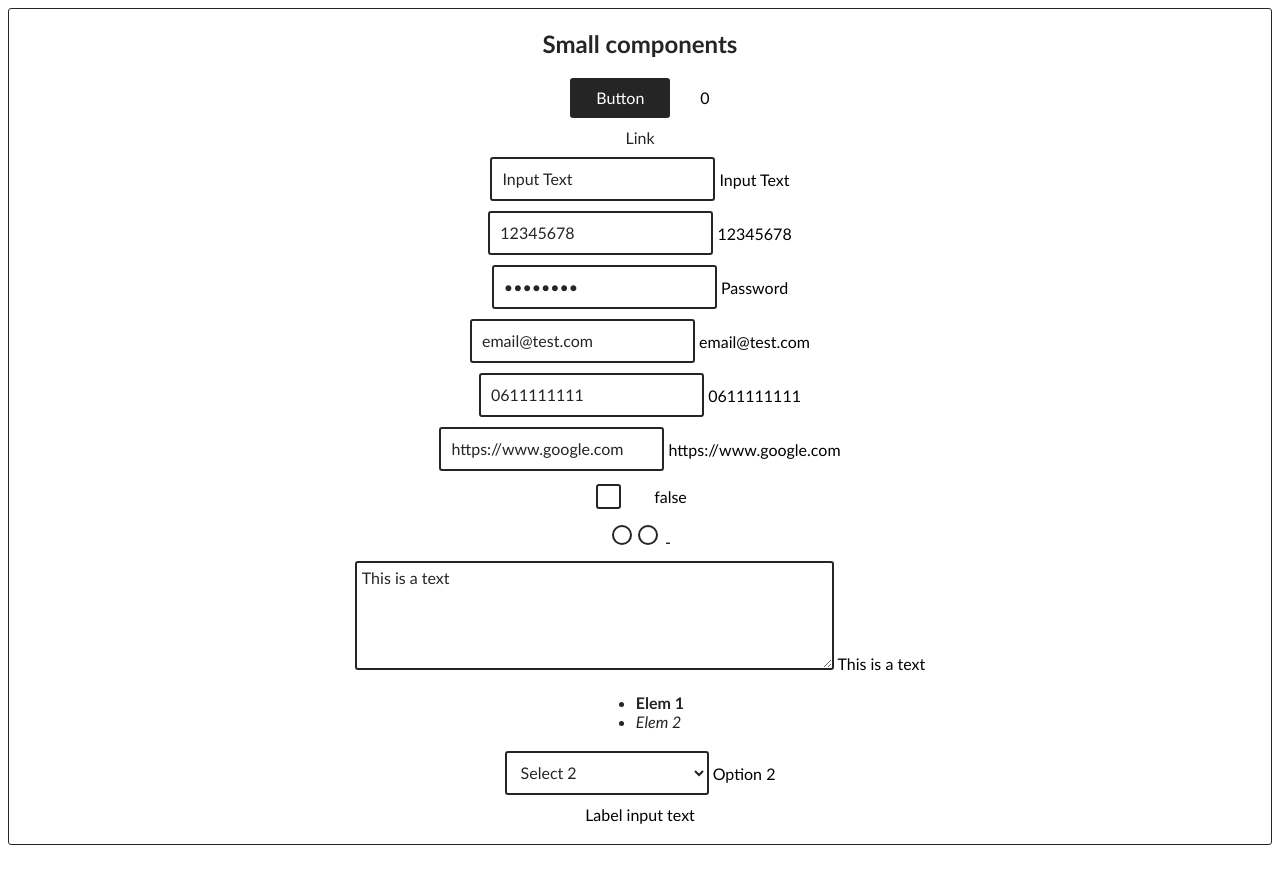
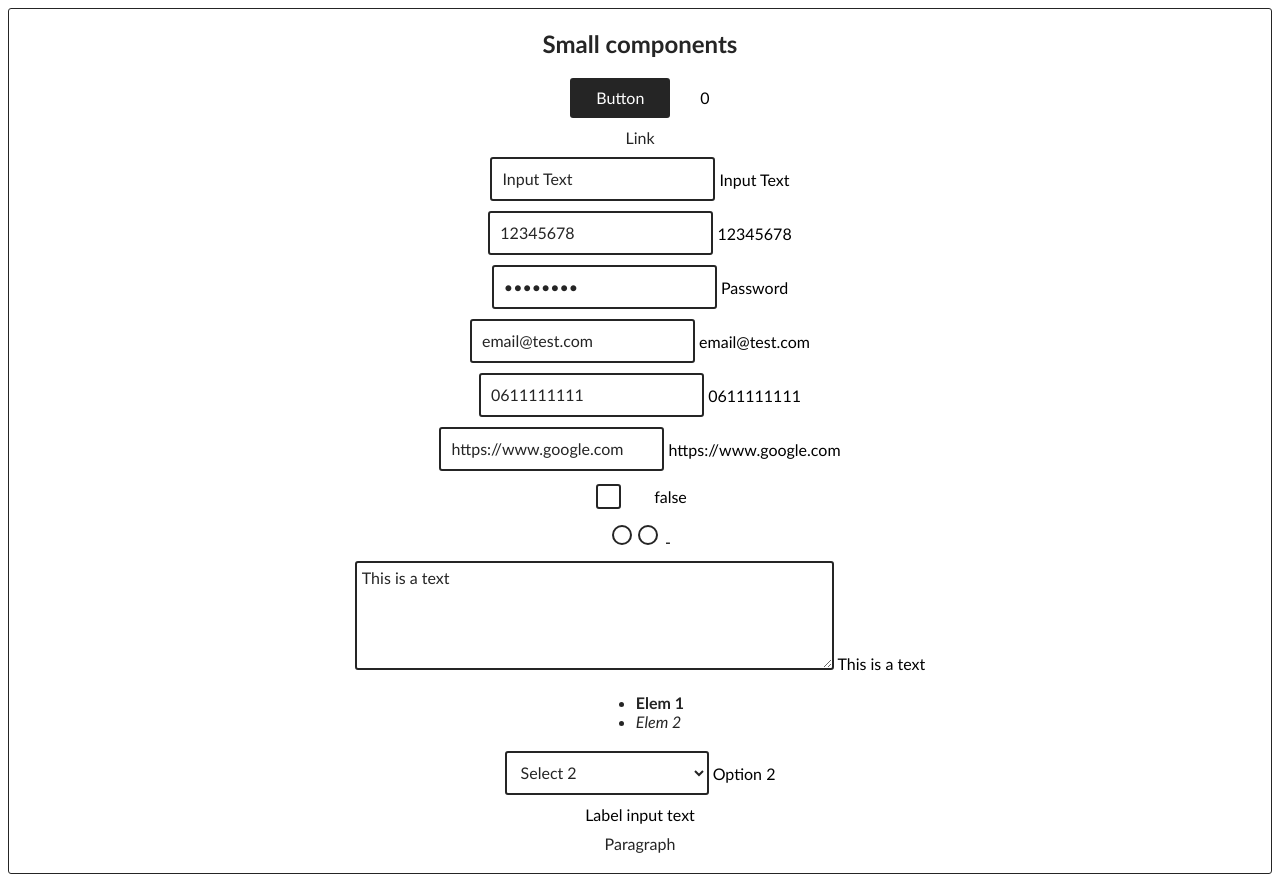
Before and after one commit to 09TT09/Personal-Vuejs-Components-Library, a Vue app: page / in a window 1280 px wide. Before the commit the page ends 853 px from the top, so only its background shows below. Built offline with nearby package versions, Linux system fonts and the light colour scheme; the HTML template or start-up script is replaced by a standard one.

Commit message:
PVCL add p component - version 0.5.0

```diff
--- a/src/App.vue
+++ b/src/App.vue
@@ -10,6 +10,7 @@
   import Ul from "@/components/small/Ul.vue";
   import Select from "@/components/small/Select.vue";
   import Label from "@/components/small/Label.vue";
+  import P from "@/components/small/P.vue";
 
   const form = reactive({
     button: 0,
@@ -32,7 +33,7 @@
     "a": {
       href: "/",
       target: "_blank" as const,
-      text: "Link",
+      html: "Link",
     },
     "inputText": {
       type: "text" as const,
@@ -86,6 +87,9 @@
     "label": {
       html: "Label input text",
       for: "inputNumber"
+    },
+    "p": {
+      html: "Paragraph",
     }
   }
 
@@ -150,6 +154,9 @@
       <div>
         <Label :attributes="elements['label']" />
       </div>
+      <div>
+        <P :attributes="elements['p']" />
+      </div>
     </div>
   </section>
 </template>
--- a/src/components/small/A.vue
+++ b/src/components/small/A.vue
@@ -13,7 +13,7 @@
     tabindex?: number | string
     target?: "_blank" | "_parent" | "_self" | "_top"
     type?: string
-    text?: string
+    html?: string
   }
 
   /**
@@ -35,7 +35,7 @@
     tabindex: undefined,
     target: undefined,
     type: undefined,
-    text: undefined,
+    html: undefined,
   }
 
   /**
@@ -58,7 +58,7 @@
     :tabindex="attributes.tabindex"
     :target="attributes.target"
     :type="attributes.target"
-    v-html="attributes.text"
+    v-html="attributes.html"
   ></a>
 </template>
 
--- /dev/null
+++ b/src/components/small/P.vue
@@ -0,0 +1,48 @@
+<script setup lang="ts">
+  import { computed } from 'vue'
+
+  /**
+   * P Interface
+   */
+  interface PAttributes {
+    id?: string
+    html?: string
+  }
+
+  /**
+   * P Props
+   */
+  const props = defineProps<{
+    'attributes': PAttributes
+  }>()
+
+  /**
+   * Default P Attributes
+   */
+  const defaultAttributes: Partial<PAttributes> = {
+    id: undefined,
+    html: undefined,
+  }
+
+  /**
+   * P Compute Attributes
+   */
+  const attributes = computed(() => ({
+    ...defaultAttributes,
+    ...props.attributes,
+  }))
+</script>
+
+<template>
+  <p
+    class="p"
+    :id="attributes.id"
+    v-html="attributes.html"
+  ></p>
+</template>
+
+<style scoped>
+  .p {
+    margin: 0;
+  }
+</style>
```
